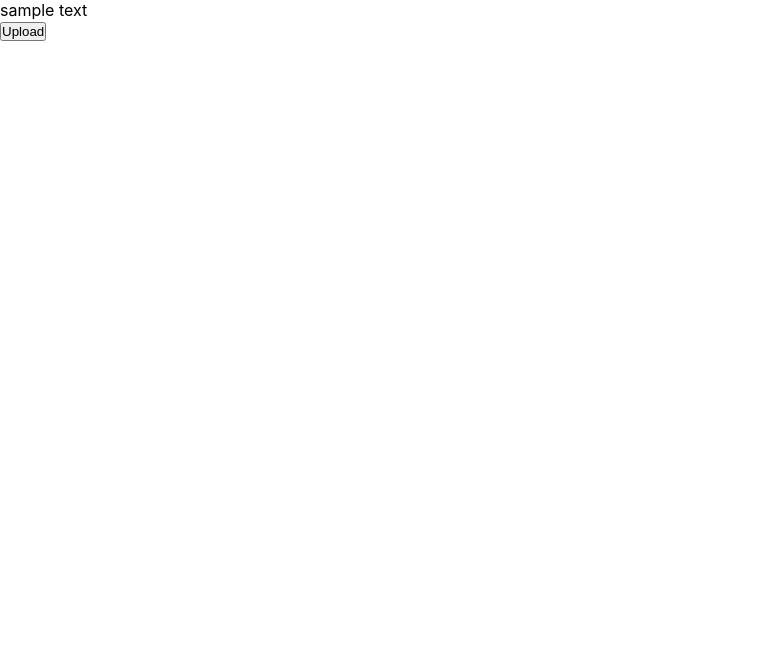
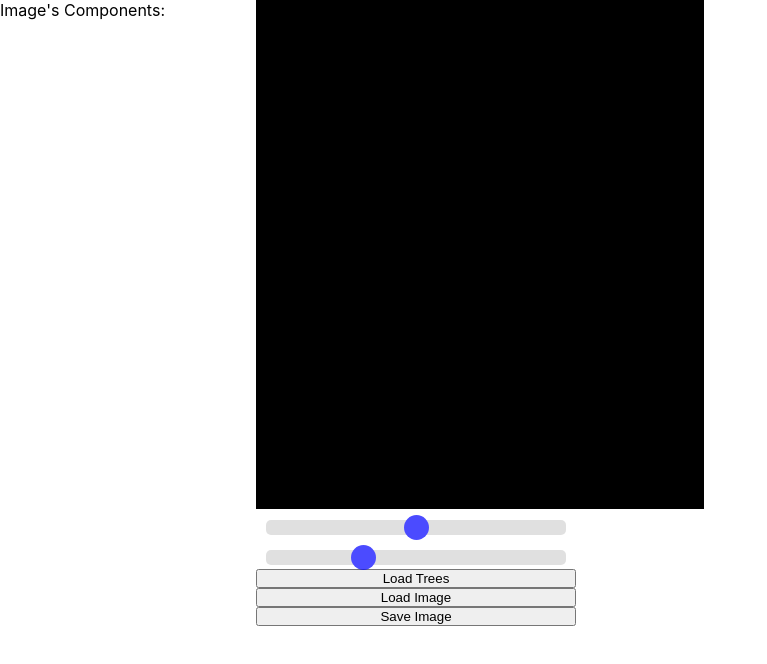
Before and after one commit to MarianGiugioiu/TestReact, a React (Create React App) app: page / in a window 1280 px wide. Shown: the top 664 px of the page, without its empty margins (0-767 px from the left). Built offline with nearby package versions, Linux system fonts and the light colour scheme.

Commit message:
update 8

```diff
--- a/src/App.css
+++ b/src/App.css
@@ -3,6 +3,68 @@
   padding: 0;
   box-sizing: border-box;
 }
+
+.mainDiv1 {
+  position: absolute;
+  display: flex;
+  overflow: hidden;
+  height: 100%;
+  width: 100%;
+  flex-direction: column;
+}
+
+.myRow1 {
+  display: flex;
+  overflow: hidden;
+  height: 100%;
+  flex-direction: row;
+}
+
+.myRow2 {
+  display: flex;
+  overflow: hidden;
+  height: 0%;
+  flex-direction: row;
+}
+
+.myColumn1 {
+  display: flex;
+  flex-direction: column;
+  float: left;
+  height: 100%;
+  width: 20%;
+  overflow: auto;
+}
+.myColumn2 {
+  display: flex;
+  flex-direction: column;
+  float: center;
+  height: 100%;
+  width: 50%;
+}
+
+.myColumn21 {
+  display: flex;
+  flex-direction: column;
+  float: center;
+  height: 80%;
+  width: 70%;
+}
+
+.myColumn22 {
+  display: flex;
+  flex-direction: column;
+  float: center;
+  height: 30%;
+  width: 50%;
+}
+
+canvas {
+  background: black;
+  height: 100%;
+  width: 100%;
+}
+
 
 .hidden {
   visibility: hidden;
@@ -12,14 +74,10 @@
   background-color:black;
 }
 
+
 .column-div {
   display: flex;
   flex-direction: row;
-}
-canvas {
-  background: black;
-  width: 50%;
-  height: 50%;
 }
 .generate-tree-button {
   cursor: pointer;
--- a/src/App.js
+++ b/src/App.js
@@ -9,7 +9,7 @@ import TestDrive from './TestDrive'
 function App() {
   return (
     <main>
-      <TestDrive/>
+      <TreeList/>
     </main>
   );
 }
--- a/src/TreeList.js
+++ b/src/TreeList.js
@@ -10,6 +10,7 @@ export default function TreeList(props){
     const [myData,setMyData] = useState([]);
 
     const canvasRef = useRef(null);
+    const imgCanvas = useRef(null);
     const imageRefs = {};
 
     const [idState, setIdState] = useState(-1);
@@ -19,9 +20,37 @@ export default function TreeList(props){
     const [posYState, setPosYState] = useState(canvasDimY / 2);
 
     const [imagePropertiesListState, setImagePropertiesListState] = useState([]);
+    const [imgCanvasState,setImgCanvasState] = useState(null);
 
+    const [imagePart, setImagePart] = useState({});
+    const [readyState, setReadyState] = useState(0);
+
+    function prepareImage(){
+        if (idState != -1){
+            const list = [...imagePropertiesListState];
+            var idImage = list[idState].id;
+            list[idState] = {
+                "posX": posXState,
+                "posY": posYState,
+                "rotation": rotationState,
+                "scale": scaleState,
+                "id": idImage
+            }
+            setImagePropertiesListState(list);
+        }
+        setReadyState(1);
+    }
+
+    useEffect(()=>{
+        if(readyState == 1){
+            drawImages();
+        }
+        else if(readyState == 2)
+            saveImage();
+    },[readyState])
 
     function saveImage() {
+        //if(readyState != 0){
             var options = {
                 "imagePropertiesList": imagePropertiesListState
             }
@@ -34,10 +63,11 @@ export default function TreeList(props){
                     + currentdate.getHours() + ":"
                     + currentdate.getMinutes() + ":"
                     + currentdate.getSeconds();
-        console.log(datetime);
+            //console.log(datetime);
 
             const canvas = canvasRef.current;
-        var sourceImageData = canvas.toDataURL("image/png");
+            var sourceImageData = canvas.toDataURL("image/jpeg",0.7);
+            //console.log(sourceImageData)
 
             var image = {
                 "id": 0,
@@ -63,7 +93,59 @@ export default function TreeList(props){
                 .then(response => response.json())
                 .then(data => console.log(data));
 
+            setReadyState(0);
+        //}
     }
+
+    const loadImage = useCallback(() => {
+        //console.log("asd");
+        var URL = "/fractal/71";
+        fetch(URL)
+        .then(response => response.json())
+        .then(data => {
+            const imagePropertiesList = JSON.parse(data.options).imagePropertiesList;
+            //console.log(imagePropertiesList)
+            /*const canvas = canvasRef.current;
+            const context = canvas.getContext('2d');
+            canvas.width = canvasDimX;
+            canvas.height = canvasDimY;
+            var image1 = imgCanvas.current;
+            image1.src = data.dataURL;
+            console.log(image1)
+            context.drawImage(image1,0,0,300,300)*/
+            setImgCanvasState(data.dataURL);
+            setImagePropertiesListState(imagePropertiesList)
+            imagePropertiesList.forEach((elem) => {
+                var URLPart = "/fractal/" + elem.id;
+                //console.log(URLPart);
+                //var images = [];
+                fetch(URLPart)
+                .then(response => response.json())
+                .then(dataPart => {
+                    //console.log(dataPart);
+                    setImagePart(dataPart);
+                    //images.push(dataPart);
+                    /*var images = [...myData];
+                    images.push(dataPart);
+                    setMyData(images);
+                    console.log(myData)*/
+                });
+                //console.log(images);
+            })
+        });
+    },[myData,imagePart, imagePropertiesListState])
+
+    useEffect(() => {
+        //console.log(myData);
+        //console.log(imagePart);
+        var images = [...myData]
+        if(Object.keys(imagePart).length !== 0)
+            images.push(imagePart);
+        setMyData(images);
+        //console.log(myData);
+        //drawImages();
+    }, [imagePart])
+
     const loadTrees = useCallback(() => {
         var URL = "/account/1/fractals";
 
@@ -72,49 +154,35 @@ export default function TreeList(props){
         .then(response => response.json())
         .then(data => {
             setMyData(data);
-            const imagePropertiesList = [
-                {
+            var imagePropertiesList = []
+            data.forEach((image) => {
+                imagePropertiesList.push({
                     "posX": imageDimX / 2,
                     "posY": imageDimY / 2,
                     "rotation": 0,
-                    "scale": 1
-                },
-                {
-                    "posX": imageDimX * 3 /2,
-                    "posY": imageDimY * 3 / 2,
-                    "rotation": 0,
-                    "scale": 1
-                },
-                {
-                    "posX": imageDimX * 5 / 2,
-                    "posY": imageDimY * 5 / 2,
-                    "rotation": 0,
-                    "scale": 1
-                }
-            ];
+                    "scale": 1,
+                    "id": image.id
+                })
+            });
+            //console.log("###")
+            //console.log(imagePropertiesList);
+            //console.log("###")
             setImagePropertiesListState(imagePropertiesList);
         })
 
     }, [myData, imagePropertiesListState])
 
-    function onLoad(event) {
-        console.log(event.target)
+    function onLoad() {
+        //console.log(event.target)
         const canvas = canvasRef.current;
         const context = canvas.getContext('2d');
+        const image = imgCanvas.current;
 
-        context.drawImage(event.target,0,0);
+
+        context.drawImage(image,0,0);
     }
 
-    function changeTree(){
-        const canvas = canvasRef.current;
-        const context = canvas.getContext('2d');
-        canvas.width = 800 * 2;
-        canvas.height = 800 * 2;
-        console.log(imageRefs);
-        const image = imageRefs.img0;
-        console.log(image);
-        context.drawImage(image,0,0,image.width,image.height);
-    }
+
 
     function drawImages(){
         const id = idState;
@@ -146,7 +214,9 @@ export default function TreeList(props){
         //context.moveTo(0,0);
         context.translate(posXState, posYState);
         context.rotate(rotationState*Math.PI/180);
+        context.drawImage(image, -imageDimX * scaleState / 2, -imageDimY * scaleState / 2, imageDimX * scaleState, imageDimY * scaleState);
 
+        if(readyState == 0){
             context.beginPath();
             context.save();
             context.strokeStyle = 'blue';
@@ -154,8 +224,10 @@ export default function TreeList(props){
             context.fillStyle = 'red';
             context.rect(-imageDimX * scaleState / 2, -imageDimY * scaleState / 2, imageDimX * scaleState, imageDimY * scaleState);
             context.stroke();
-
-        context.drawImage(image, -imageDimX * scaleState / 2, -imageDimY * scaleState / 2, imageDimX * scaleState, imageDimY * scaleState);
+            }
+        }
+        if (readyState == 1){
+            setReadyState(2);
         }
     }
 
@@ -164,17 +236,19 @@ export default function TreeList(props){
         const id = image.id;
         if (idState != -1){
             const list = [...imagePropertiesListState];
+            var idImage = list[idState].id;
             list[idState] = {
                 "posX": posXState,
                 "posY": posYState,
                 "rotation": rotationState,
-                "scale": scaleState
+                "scale": scaleState,
+                "id": idImage
             }
             setImagePropertiesListState(list);
         }
         setIdState(id);
 
-        console.log(id);
+        //console.log(id);
 
         setPosXState(imagePropertiesListState[id].posX);
         setPosYState(imagePropertiesListState[id].posY);
@@ -194,8 +268,11 @@ export default function TreeList(props){
         var offsetY = offset.top;
         var width = offset.height;
         var height = offset.bottom;
-        var posX = (event.clientX - offsetX) * 1500 / (width - offsetX);
-        var posY = (event.clientY - offsetY) * 1500 / (height - offsetY);
+        //console.log(offset);
+        //console.log(width,height)
+        //console.log(event.clientX,event.clientY)
+        var posX = (event.clientX - offsetX) * 1500 / width;
+        var posY = (event.clientY - offsetY) * 1500 / height;
         setPosXState(posX);
         setPosYState(posY);
     }
@@ -208,8 +285,8 @@ export default function TreeList(props){
     useEffect(() => {
         //console.log("asd");
         drawImages();
-        console.log(posXState,posYState,rotationState,scaleState)
-        console.log(imagePropertiesListState);
+        //console.log(posXState,posYState,rotationState,scaleState)
+        //console.log(imagePropertiesListState);
 
     }, [idState,rotationState,scaleState,posXState,posYState])
 
@@ -223,41 +300,53 @@ export default function TreeList(props){
     useEffect(() => {
         //console.log(myData);
         //console.log(imagePropertiesListState);
+
         drawImages();
-    }, [loadTrees])
+    }, [imagePropertiesListState])
 
     return (
-        <div>
+        <div className="mainDiv1">
+            <div className="myRow1">
+                <div className="myColumn1">
+                    <p>Image's Components:</p>
+                    {
+                        myData.reverse().map(function(object, i){
+                            //const canvasRef = useRef(null);
+
+                            return (
+                                <img
+                                    id={i}
+                                    ref = {(ref) => imageRefs[`img${i}`] = ref}
+                                    src = {object.dataURL}
+                                    width = "50%" height = "50%"
+                                    onClick={changeImage}
+                                    >
+                                </img>
+                            );
+                        })
+                    }
+                </div>
+                <div className="myColumn2">
+                    <div className="myColumn21">
                         <canvas ref={canvasRef} onClick={handleClick} {...props}/>
-            {<button onClick={loadTrees}>Load Tree</button>}
-            {<button onClick={changeTree}>Change Tree</button>}
+                    </div>
+                    <div className="myColumn22">
                         <div className="slidecontainer">
                             <input onInput={changeRotation} defaultValue="0" type="range" step="1" min="-180" max="180" className="slider" id="myRange4" />
                         </div>
                         <div className="slidecontainer">
                             <input onInput={changeScale} defaultValue="1" type="range" step="0.1" min="0.1" max="3" className="slider" id="myRange4" />
                         </div>
-            {
-                myData.map(function(object, i){
-                    //const canvasRef = useRef(null);
-
-                    return (
-                        <div>
-                            <p>rtu</p>
-
-                            {
-                                <img
-                                    id={i}
-                                    ref = {(ref) => imageRefs[`img${i}`] = ref}
-                                    src = {object.dataURL}
-                                    width = "200" height = "200"
-                                    onClick={changeImage}
-                                    >
-                                </img>}
+                        {<button onClick={loadTrees}>Load Trees</button>}
+                        {<button onClick={loadImage}>Load Image</button>}
+                        {<button onClick={prepareImage}>Save Image</button>}
                     </div>
-                    );
-                })
-            }
+                </div>
+            </div>
+            {<img ref={imgCanvas} src={imgCanvasState} width="100" height="100" onLoad={onLoad} className="hidden"/>}
+            <div className="myRow2">
+                <p>asd</p>
+            </div>
         </div>
     )
 }
```
Also changed, not shown: src/Tree.js (+18 -16 lines). Lines whose indentation alone changed are shown as unchanged.
